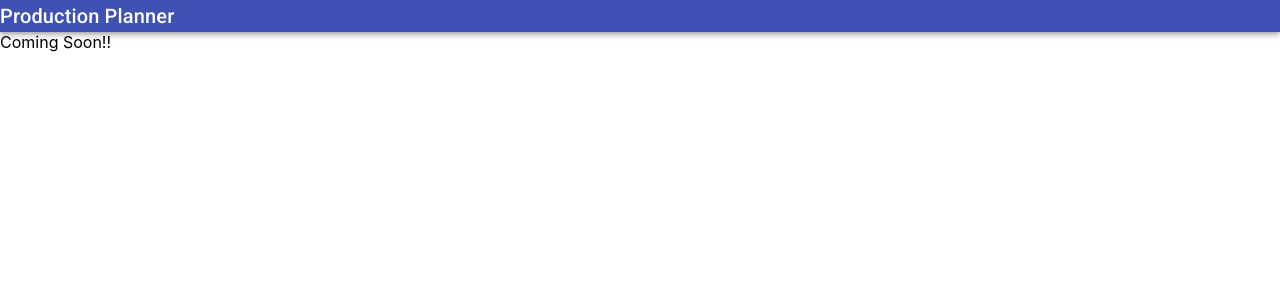
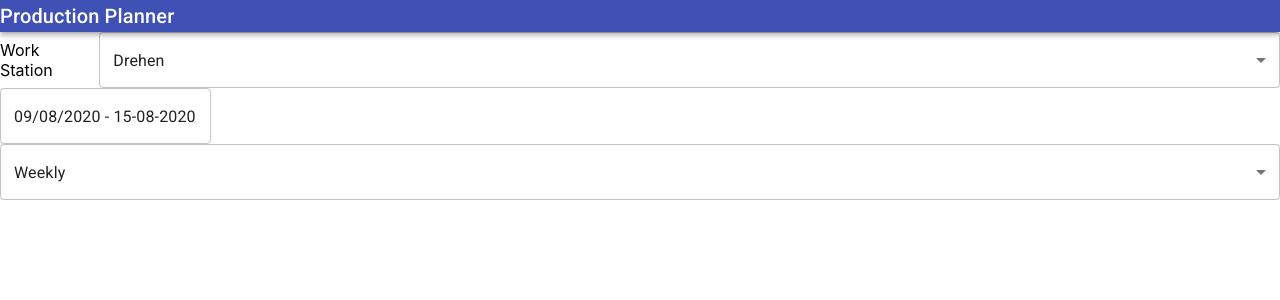
Before and after one commit to shabareesh/production-planner, a React (Create React App) app: page / in a window 1280 px wide. Shown: the top 300 px of the page. Built offline with nearby package versions, Linux system fonts and the light colour scheme.

Commit message:
Create DatePicker and WeekPicker component and integrate with CalendarActions component

```diff
--- a/package.json
+++ b/package.json
@@ -3,12 +3,16 @@
   "version": "0.1.0",
   "private": true,
   "dependencies": {
+    "@date-io/date-fns": "1.x",
     "@material-ui/core": "^4.11.0",
     "@material-ui/icons": "^4.9.1",
+    "@material-ui/pickers": "^3.2.10",
     "@reduxjs/toolkit": "^1.4.0",
     "@testing-library/jest-dom": "^4.2.4",
     "@testing-library/react": "^9.5.0",
     "@testing-library/user-event": "^7.2.1",
+    "clsx": "^1.1.1",
+    "date-fns": "^2.15.0",
     "node-sass": "^4.14.1",
     "prop-types": "^15.7.2",
     "react": "^16.13.1",
--- a/src/components/Calendar/Calendar.js
+++ b/src/components/Calendar/Calendar.js
@@ -1,8 +1,9 @@
 import React from 'react';
+import CalendarActions from "../CalendarActions/CalendarActions";
 
 const Calendar = () => (
     <div className="calendar">
-        Coming Soon!!
+        <CalendarActions />
     </div>
 );
 
--- /dev/null
+++ b/src/components/CalendarActions/CalendarActions.js
@@ -0,0 +1,56 @@
+import React, { useState } from 'react';
+import Dropdown from "../Dropdown/Dropdown";
+import DatePicker from "../DatePicker/DatePicker";
+import WeekPicker from "../WeekPicker/WeekPicker";
+
+const CalendarActions = () => {
+    const workStationOptions = [
+        { label: 'Drehen', value: 'Drehen' },
+        { label: 'Work Station 1', value: 'Work Station 1' },
+        { label: 'Work Station 2', value: 'Work Station 2' },
+        { label: 'Work Station 3', value: 'Work Station 3' },
+    ];
+
+    const calendarViewOptions = [
+        { label: 'Weekly', value: 'Weekly' },
+        { label: 'Daily', value: 'Daily' },
+    ]
+
+    const [workStation, setWorkStation] = useState(workStationOptions[0].value);
+    const [selectedDate, setSelectedDate] = useState(new Date());
+    const [selectedCalendarView, setSelectedCalendarView] = useState(calendarViewOptions[0].value);
+
+    const handleWorkStationChange = (e) => {
+        setWorkStation(e.target.value);
+    };
+
+    const handleCalendarViewChange = (e) => {
+        setSelectedCalendarView(e.target.value);
+    };
+
+    return (
+        <div className="calendar-actions">
+            <div className="calendar-actions--workstation">
+                <Dropdown
+                    options={workStationOptions}
+                    onChange={handleWorkStationChange}
+                    selectedValue={workStation}
+                    label="Work Station"
+                />
+            </div>
+            <div className="calendar-actions--date">
+                {selectedCalendarView === 'Daily' ?
+                    <DatePicker selectedDate={selectedDate} onChange={setSelectedDate} /> :
+                    <WeekPicker selectedDate={selectedDate} onChange={setSelectedDate} />
+                }
+                <Dropdown
+                    options={calendarViewOptions}
+                    onChange={handleCalendarViewChange}
+                    selectedValue={selectedCalendarView}
+                />
+            </div>
+        </div>
+    );
+};
+
+export default CalendarActions;
--- /dev/null
+++ b/src/components/DatePicker/DatePicker.js
@@ -0,0 +1,17 @@
+import React from 'react';
+import { DatePicker as MuiDatePicker } from "@material-ui/pickers";
+
+const DatePicker = ({ selectedDate, onChange }) => (
+    <div className="date-picker">
+        <MuiDatePicker
+            autoOk
+            variant="inline"
+            inputVariant="outlined"
+            format="dd-MM-yyyy"
+            value={selectedDate}
+            onChange={onChange}
+        />
+    </div>
+);
+
+export default DatePicker;
--- /dev/null
+++ b/src/components/WeekPicker/WeekPicker.js
@@ -0,0 +1,98 @@
+import React from 'react';
+import clsx from "clsx";
+import { DatePicker } from "@material-ui/pickers";
+import { createStyles, withStyles } from "@material-ui/core";
+import startOfWeek from "date-fns/startOfWeek";
+import endOfWeek from "date-fns/endOfWeek";
+import format from "date-fns/format";
+import isWithinInterval from "date-fns/isWithinInterval";
+import isSameDay from "date-fns/isSameDay";
+import IconButton from "@material-ui/core/IconButton";
+
+const styles = createStyles(theme => ({
+    dayWrapper: {
+        position: "relative",
+    },
+    day: {
+        width: 36,
+        height: 36,
+        fontSize: theme.typography.caption.fontSize,
+        margin: "0 2px",
+        color: "inherit",
+    },
+    customDayHighlight: {
+        position: "absolute",
+        top: 0,
+        bottom: 0,
+        left: "2px",
+        right: "2px",
+        border: `1px solid ${theme.palette.secondary.main}`,
+        borderRadius: "50%",
+    },
+    nonCurrentMonthDay: {
+        color: theme.palette.text.disabled,
+    },
+    highlightNonCurrentMonthDay: {
+        color: "#676767",
+    },
+    highlight: {
+        background: theme.palette.primary.main,
+        color: theme.palette.common.white,
+    },
+    firstHighlight: {
+        extend: "highlight",
+        borderTopLeftRadius: "50%",
+        borderBottomLeftRadius: "50%",
+    },
+    endHighlight: {
+        extend: "highlight",
+        borderTopRightRadius: "50%",
+        borderBottomRightRadius: "50%",
+    },
+}));
+
+const WeekPicker = ({ selectedDate, onChange, classes }) => {
+    const renderWrappedWeekDay = (date, selectedDate, dayInCurrentMonth) => {
+        const start = startOfWeek(selectedDate);
+        const end = endOfWeek(selectedDate);
+        const dayIsBetween = isWithinInterval(date, { start, end });
+        const isFirstDay = isSameDay(date, start);
+        const isLastDay = isSameDay(date, end);
+
+        const wrapperClassName = clsx({
+            [classes.highlight]: dayIsBetween,
+            [classes.firstHighlight]: isFirstDay,
+            [classes.endHighlight]: isLastDay,
+        });
+
+        const dayClassName = clsx(classes.day, {
+            [classes.nonCurrentMonthDay]: !dayInCurrentMonth,
+            [classes.highlightNonCurrentMonthDay]: !dayInCurrentMonth && dayIsBetween,
+        });
+
+        return (
+            <div className={wrapperClassName}>
+                <IconButton className={dayClassName}>
+                    <span>{format(date, "d")}</span>
+                </IconButton>
+            </div>
+        );
+    };
+    const formatWeekSelectLabel = date =>
+        `${format(startOfWeek(date), "dd/MM/yyyy")} - ${format(endOfWeek(date), "dd-MM-yyyy")}`;
+
+    return (
+        <DatePicker
+            autoOk
+            variant="inline"
+            inputVariant="outlined"
+            format="dd-MM-yyyy"
+            value={startOfWeek(selectedDate)}
+            onChange={onChange}
+            renderDay={renderWrappedWeekDay}
+            labelFunc={formatWeekSelectLabel}
+        />
+    );
+};
+
+export default withStyles(styles)(WeekPicker);
--- a/src/index.js
+++ b/src/index.js
@@ -1,5 +1,7 @@
 import React from 'react';
 import ReactDOM from 'react-dom';
+import { MuiPickersUtilsProvider } from '@material-ui/pickers';
+import DateFnsUtils from '@date-io/date-fns';
 import './index.scss';
 import App from './App';
 import store from './app/store';
@@ -8,7 +10,9 @@ import * as serviceWorker from './serviceWorker';
 
 ReactDOM.render(
     <Provider store={store}>
-      <App />
+        <MuiPickersUtilsProvider utils={DateFnsUtils}>
+            <App />
+        </MuiPickersUtilsProvider>
     </Provider>,
     document.getElementById('root')
 );
```
Also changed, not shown: 1 other file (tests, documents, lock files or other folders).
